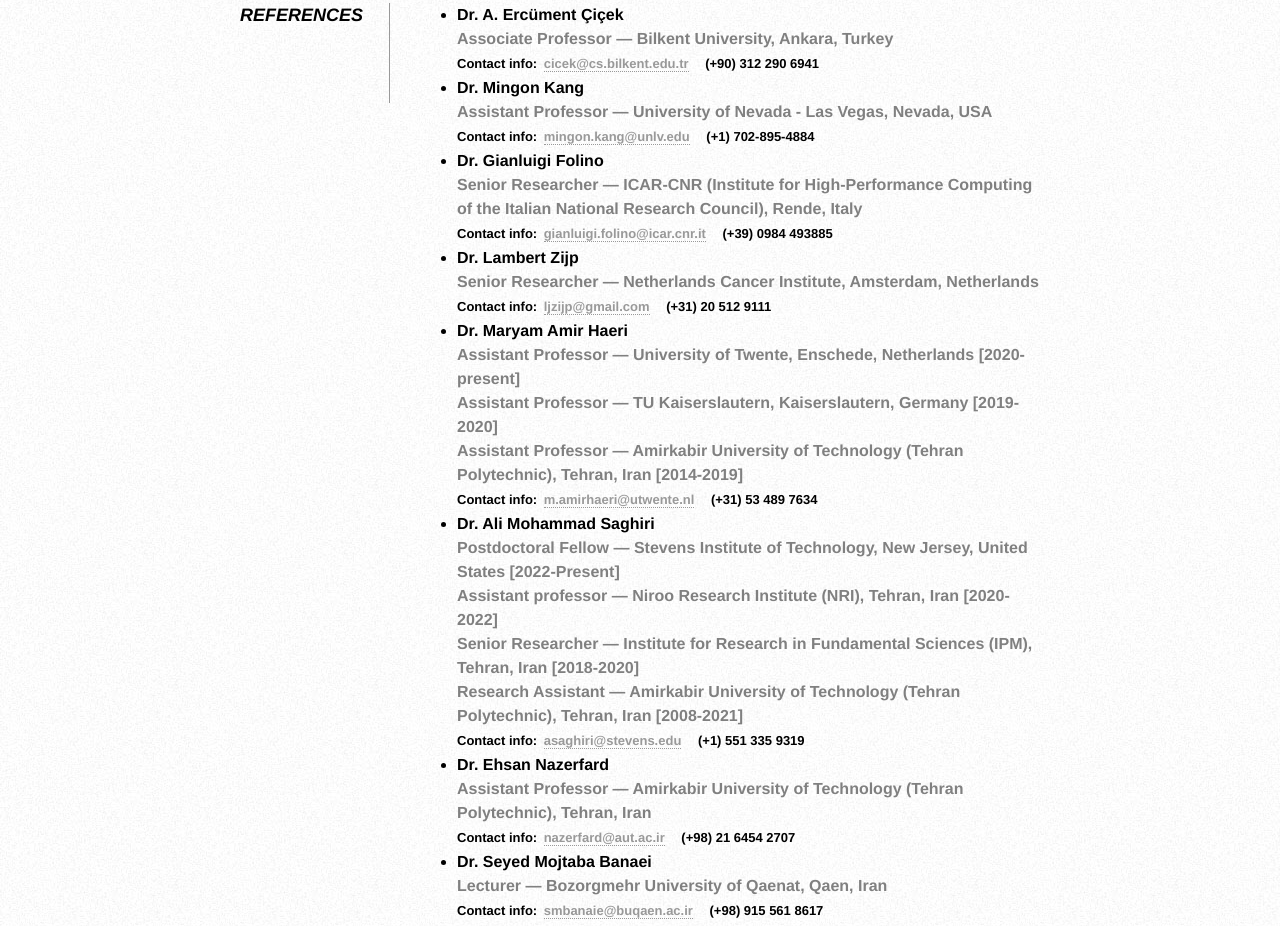
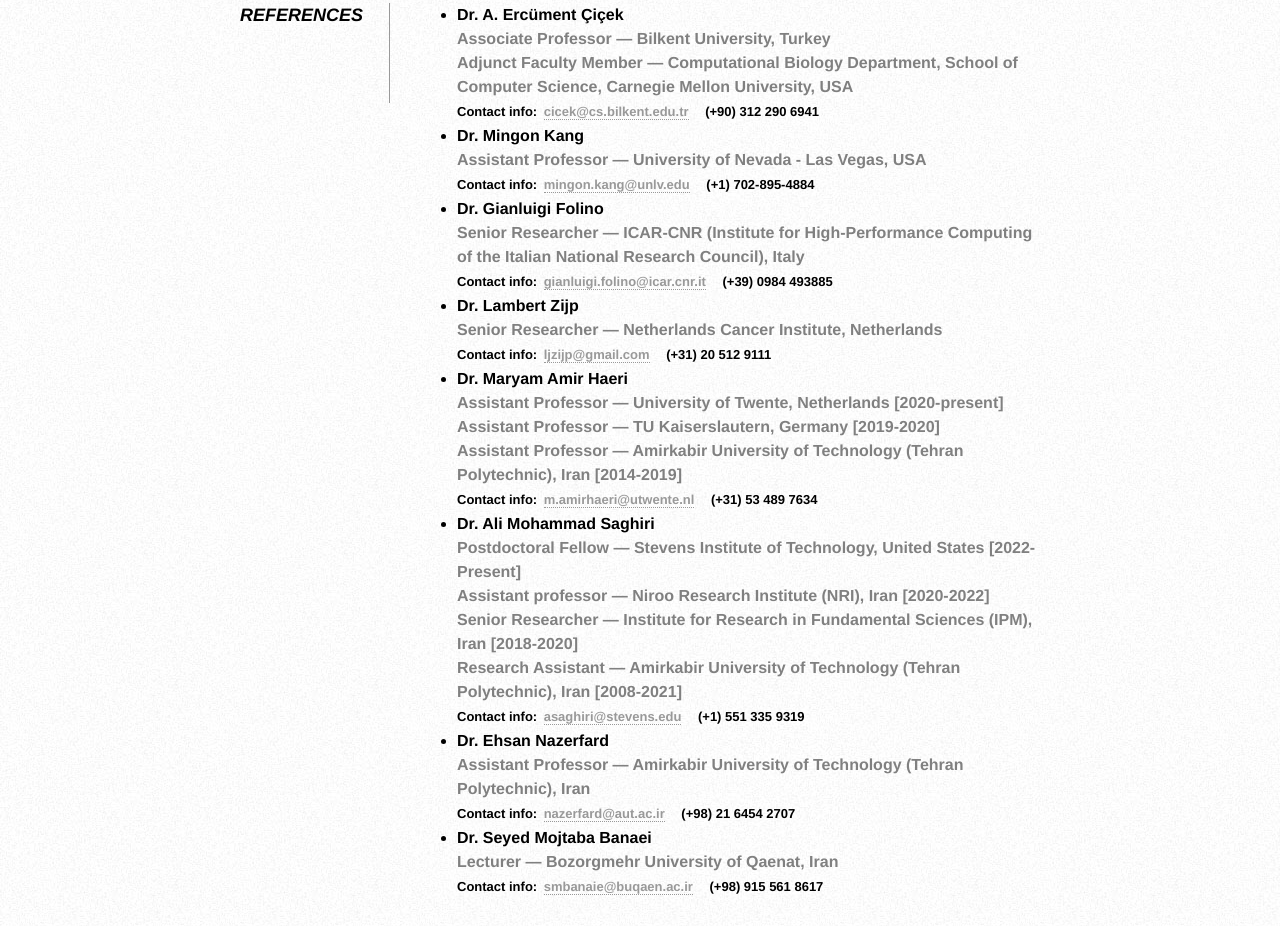
Before and after one commit to sana33/sann_cv, a plain HTML site: page index.html in a window 1280 px wide. Shown: the part 1757-2683 px from the top of the page. Drawn offline with Linux system fonts and the light colour scheme.

Commit message:
Update index.html

```diff
--- a/index.html
+++ b/index.html
@@ -259,7 +259,10 @@
 						<h4>
 							Dr. A. Ercüment Çiçek<br>
 							<span style="color:#808080;">Associate Professor &mdash; </span>
-							<span style="color:#808080;">Bilkent University, Ankara, Turkey</span>
+							<span style="color:#808080;">Bilkent University, Turkey</span>
+							<br>
+							<span style="color:#808080;">Adjunct Faculty Member &mdash; </span>
+							<span style="color:#808080;">Computational Biology Department, School of Computer Science, Carnegie Mellon University, USA</span>
 							<br>
 							<span style="font-size:small">
 								Contact info:&ensp;<a class="email"
@@ -272,7 +275,7 @@
 						<h4>
 							Dr. Mingon Kang<br>
 							<span style="color:#808080;">Assistant Professor &mdash; </span>
-							<span style="color:#808080;">University of Nevada - Las Vegas, Nevada, USA</span>
+							<span style="color:#808080;">University of Nevada - Las Vegas, USA</span>
 							<br>
 							<span style="font-size:small">
 								Contact info:&ensp;<a class="email"
@@ -286,7 +289,7 @@
 							Dr. Gianluigi Folino<br>
 							<span style="color:#808080;">Senior Researcher &mdash; </span>
 							<span style="color:#808080;">ICAR-CNR (Institute for High-Performance Computing of the
-								Italian National Research Council), Rende, Italy</span>
+								Italian National Research Council), Italy</span>
 							<br>
 							<span style="font-size:small">
 								Contact info:&ensp;<a class="email"
@@ -299,7 +302,7 @@
 						<h4>
 							Dr. Lambert Zijp<br>
 							<span style="color:#808080;">Senior Researcher &mdash; </span>
-							<span style="color:#808080;">Netherlands Cancer Institute, Amsterdam, Netherlands</span>
+							<span style="color:#808080;">Netherlands Cancer Institute, Netherlands</span>
 							<br>
 							<span style="font-size:small">
 								Contact info:&ensp;<a class="email" href="mailto:ljzijp@gmail.com ">ljzijp@gmail.com</a>
@@ -312,17 +315,17 @@
 							Dr. Maryam Amir Haeri<br>
 							<span style="color:#808080;">Assistant Professor &mdash; </span>
 							<span style="color:#808080;">
-								University of Twente, Enschede, Netherlands [2020-present]
+								University of Twente, Netherlands [2020-present]
 							</span>
 							<br>
 							<span style="color:#808080;">Assistant Professor &mdash; </span>
 							<span style="color:#808080;">
-								TU Kaiserslautern, Kaiserslautern, Germany [2019-2020]
+								TU Kaiserslautern, Germany [2019-2020]
 							</span>
 							<br>
 							<span style="color:#808080;">Assistant Professor &mdash; </span>
 							<span style="color:#808080;">
-								Amirkabir University of Technology (Tehran Polytechnic), Tehran, Iran [2014-2019]
+								Amirkabir University of Technology (Tehran Polytechnic), Iran [2014-2019]
 							</span>
 							<br>
 							<span style="font-size:small">
@@ -337,22 +340,22 @@
 							Dr. Ali Mohammad Saghiri<br>
 							<span style="color:#808080;">Postdoctoral Fellow &mdash; </span>
 							<span style="color:#808080;">
-								Stevens Institute of Technology, New Jersey, United States [2022-Present]
+								Stevens Institute of Technology, United States [2022-Present]
 							</span>
 							<br>
 							<span style="color:#808080;">Assistant professor &mdash; </span>
 							<span style="color:#808080;">
-								Niroo Research Institute (NRI), Tehran, Iran [2020-2022]
+								Niroo Research Institute (NRI), Iran [2020-2022]
 							</span>
 							<br>
 							<span style="color:#808080;">Senior Researcher &mdash; </span>
 							<span style="color:#808080;">
-								Institute for Research in Fundamental Sciences (IPM), Tehran, Iran [2018-2020]
+								Institute for Research in Fundamental Sciences (IPM), Iran [2018-2020]
 							</span>
 							<br>
 							<span style="color:#808080;">Research Assistant &mdash; </span>
 							<span style="color:#808080;">
-								Amirkabir University of Technology (Tehran Polytechnic), Tehran, Iran [2008-2021]
+								Amirkabir University of Technology (Tehran Polytechnic), Iran [2008-2021]
 							</span>
 							<br>
 							<span style="font-size:small">
@@ -366,8 +369,7 @@
 						<h4>
 							Dr. Ehsan Nazerfard<br>
 							<span style="color:#808080;">Assistant Professor &mdash; </span>
-							<span style="color:#808080;">Amirkabir University of Technology (Tehran Polytechnic),
-								Tehran, Iran</span>
+							<span style="color:#808080;">Amirkabir University of Technology (Tehran Polytechnic), Iran</span>
 							<br>
 							<span style="font-size:small">
 								Contact info:&ensp;<a class="email"
@@ -380,7 +382,7 @@
 						<h4>
 							Dr. Seyed Mojtaba Banaei<br>
 							<span style="color:#808080;">Lecturer &mdash; </span>
-							<span style="color:#808080;">Bozorgmehr University of Qaenat, Qaen, Iran</span>
+							<span style="color:#808080;">Bozorgmehr University of Qaenat, Iran</span>
 							<br>
 							<span style="font-size:small">
 								Contact info:&ensp;<a class="email"
```
